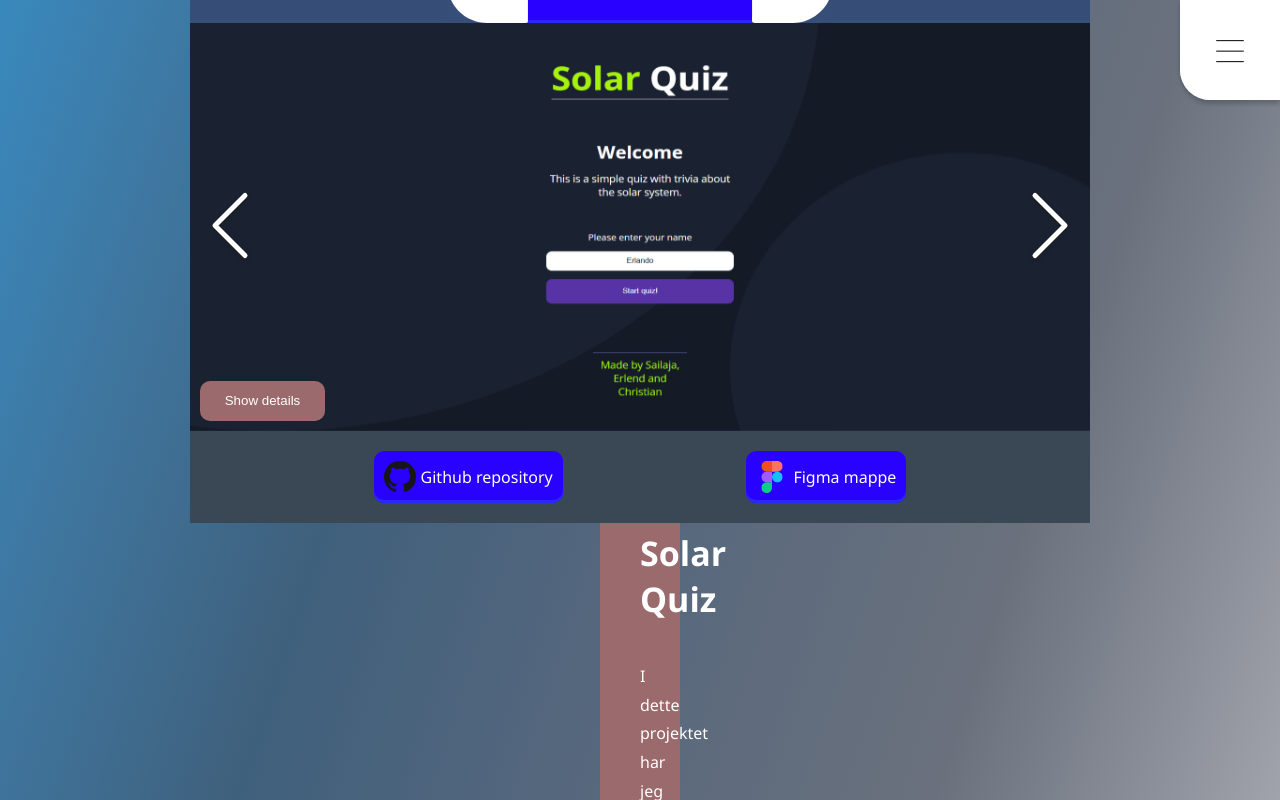
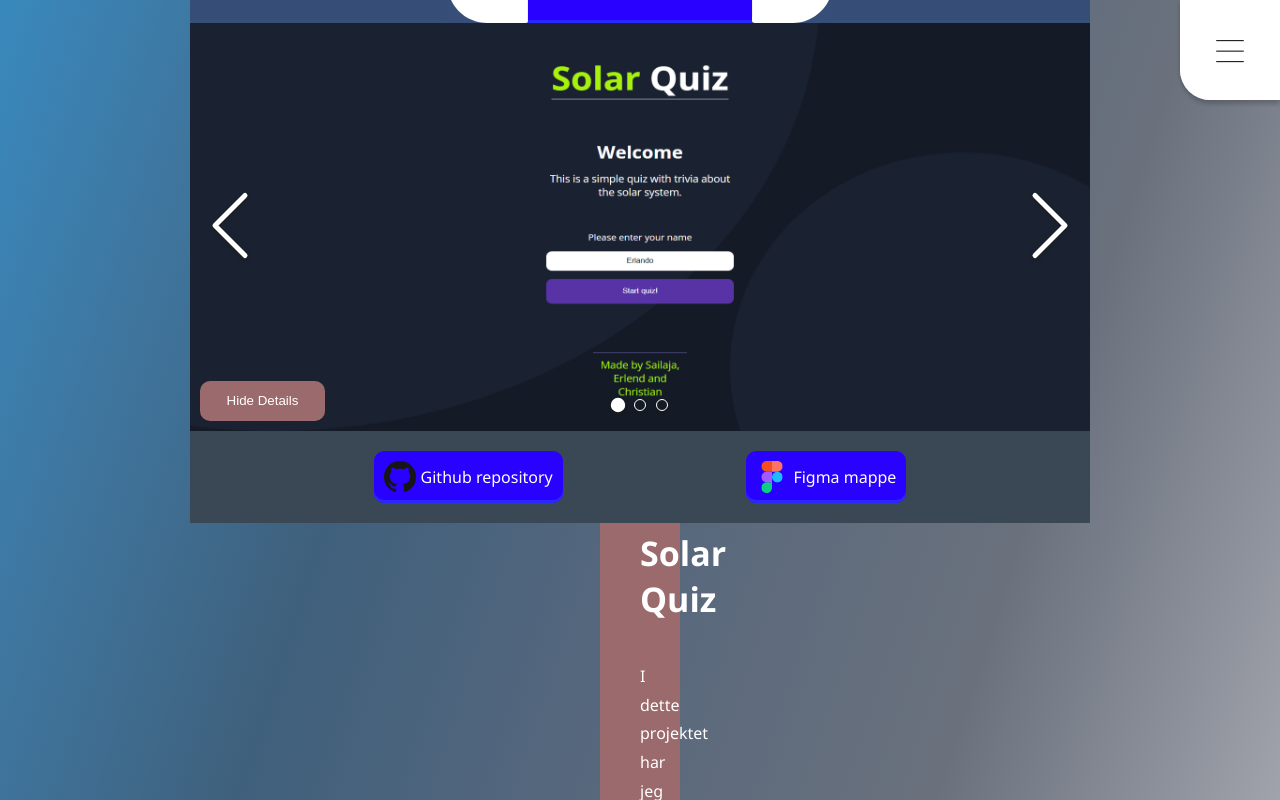
Before and after one commit to Erlandino/portfolio, a React (Create React App) app: page / in a window 1280 px wide. Both pictures are taken after a click on the button "Show details". Shown: the part 1323-2123 px from the top of the page. Built offline with nearby package versions, Linux system fonts and the light colour scheme; no server answers; the HTML template or start-up script is replaced by a standard one.

Commit message:
animation for desc on close, removed some unesesarry css, show details changes to hide details acordingly.

```diff
--- a/src/components/Projects/Gallery.jsx
+++ b/src/components/Projects/Gallery.jsx
@@ -5,7 +5,8 @@ import { useRef, useEffect } from "react";
 // Gallery component
 export default function Gallery(props) {
   // Destructuring of props object
-  const { firstImage, secondImage, thirdImage, pullData, setIfShowDesc, projects } = props;
+  const { firstImage, secondImage, thirdImage, pullData, setIfShowDesc, projects, ifShowDesc } =
+    props;
 
   // useRef hook, gets dom element
   const imageRef = useRef(null);
@@ -36,10 +37,16 @@ export default function Gallery(props) {
         className="projects__showDescription"
         onClick={() => setIfShowDesc((prevState) => !prevState)}
       >
-        Show details
+        {ifShowDesc ? "Hide Details" : "Show details"}
       </button>
       {/* Image carousel */}
-      <ImageGallery items={images} ref={imageRef} />
+      <ImageGallery
+        items={images}
+        ref={imageRef}
+        showPlayButton={false}
+        showFullscreenButton={false}
+        showBullets={true}
+      />
     </div>
   );
 }
--- a/src/components/Projects/Projects.jsx
+++ b/src/components/Projects/Projects.jsx
@@ -125,7 +125,6 @@ export default function Projects() {
   const { imageOne, imageTwo, imageThree, github, figma, projectName, description, webpage } =
     projects[imageSet];
 
-  console.log(projects);
   return (
     // Section
     <section className="projects" id="projects">
@@ -225,6 +224,7 @@ export default function Projects() {
           thirdImage={imageThree}
           setIfShowDesc={setIfShowDesc}
           projects={projects}
+          ifShowDesc={ifShowDesc}
         />
         {/* Link list */}
         <ul className="projects__container__links">
@@ -295,7 +295,11 @@ export default function Projects() {
         </ul>
       </div>
       {/* Description for the project currently displaying */}
-      <div className={`projects__description ${ifShowDesc && "projects__description--active"}`}>
+      <div
+        className={`projects__description ${ifShowDesc && "projects__description--active"} ${
+          !ifShowDesc && "projects__description--hidden"
+        }`}
+      >
         <h1 className="projects__description__title">{projectName}</h1>
         <p className="projects__description__paragraph">{description}</p>
       </div>
--- a/src/index.css
+++ b/src/index.css
@@ -176,8 +176,11 @@ body {
   z-index: 9999;
   margin: 0 0 10px 10px;
 }
+
 .projects__description {
-  display: none;
+  display: flex;
+  visibility: hidden;
+  height: 0;
   flex-direction: column;
   padding: 20px 40px;
   color: white;
@@ -185,9 +188,31 @@ body {
   background-color: #9b6a6c;
   border-radius: 0 0px 30px 30px;
   max-width: 900px;
-  z-index: -99999999999999;
+  z-index: -1;
+}
+.projects__description--hidden {
+  transition: visibility 2s;
+  animation: 2s rollEffectEnd reverse;
 }
 
+.projects__description--active {
+  visibility: visible;
+  animation: 4s rollEffect;
+  height: 100%;
+}
+@keyframes rollEffectEnd {
+  0% {
+    height: 0;
+    position: relative;
+    top: -220px;
+    width: 100%;
+  }
+  100% {
+    height: 100%;
+    position: relative;
+    top: -0px;
+  }
+}
 @keyframes rollEffect {
   0% {
     position: relative;
@@ -201,10 +226,7 @@ body {
     top: -0px;
   }
 }
-.projects__description--active {
-  display: flex;
-  animation: 4s rollEffect;
-}
+
 .projects__description__title {
   font-size: 34px;
 }
@@ -252,6 +274,7 @@ body {
 }
 .projects__container__carouselContainer {
   display: flex;
+  background-color: #3a4856;
 }
 .projects__container__navigation__button-active {
   background-color: rgb(41, 1, 255);
@@ -285,10 +308,6 @@ body {
 }
 .projects__container__links__container__link:hover {
   opacity: 0.8;
-}
-.image-gallery-fullscreen-button,
-.image-gallery-play-button {
-  display: none;
 }
 .projects__container__carouselContainer__imageChange {
   opacity: 0;
```
